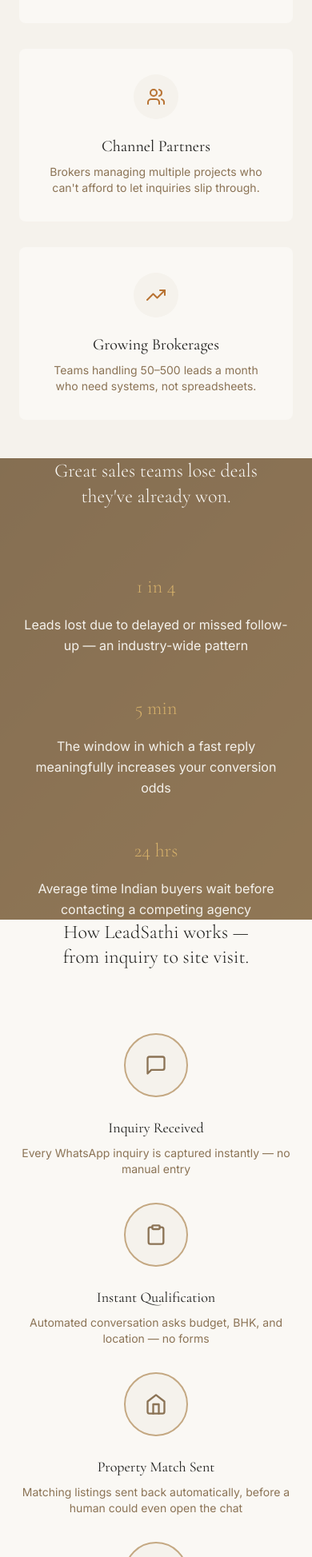
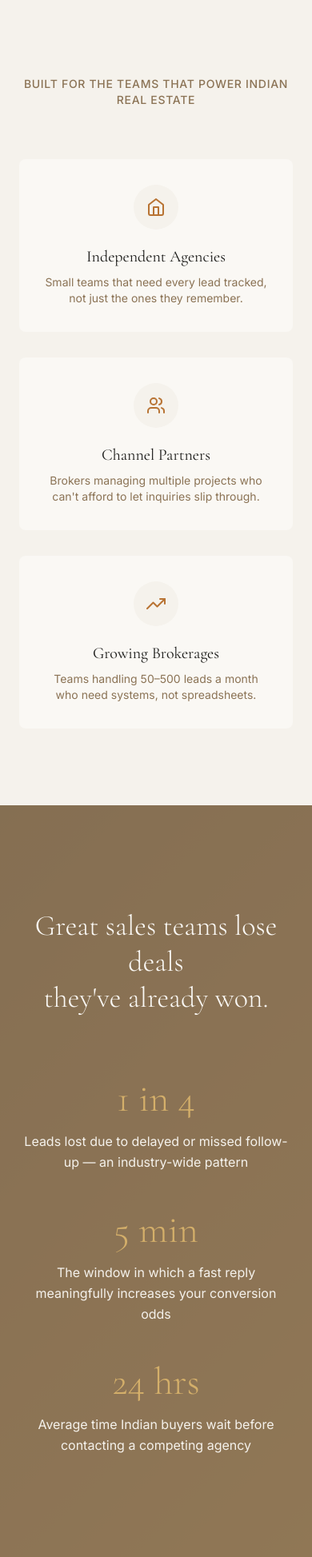
Before and after one commit to Harsh20071111/Lead_rescue, a Django app: page / in a window 390 px wide. Shown: the part 845-2792 px from the top of the page at 80% size. Run offline with Django 5.2, Linux system fonts and the light colour scheme; parts of the project's set-up code (start-up, migrations or seed data) failed here and were passed over; some libraries are stand-ins or nearby versions.

Commit message:
revert: restore original landing page design
Revert all mobile responsiveness changes on home.html — restore full-size video, heading, and section padding to original design.

Ultraworked with [Sisyphus](https://github.com/code-yeongyu/oh-my-openagent)

Co-authored-by: Sisyphus <clio-agent@sisyphuslabs.ai>

```diff
--- a/leadrescue/templates/pages/home.html
+++ b/leadrescue/templates/pages/home.html
@@ -8,48 +8,6 @@
 <style>
     html {
         scroll-behavior: smooth;
-    }
-
-    /* Mobile overrides for inline-styled elements */
-    @media (max-width: 767px) {
-        /* Hero: darker gradient overlay for better text readability on small screens */
-        .hero-overlay {
-            background: linear-gradient(to bottom, rgba(28,28,26,0.9) 0%, rgba(28,28,26,0) 40%, rgba(28,28,26,0) 100%) !important;
-        }
-        /* Pricing "Most Popular" badge - smaller on mobile */
-        .pricing-badge {
-            padding: 2px 10px;
-            font-size: 0.625rem;
-        }
-        /* Section headings - scale down on mobile */
-        section h2 {
-            font-size: 1.5rem !important;
-            line-height: 1.3 !important;
-        }
-        /* Problem section stats */
-        section .text-3xl {
-            font-size: 1.5rem !important;
-        }
-        /* FAQ toggle buttons - reduce padding on mobile */
-        .faq-toggle {
-            padding: 1rem 1.25rem !important;
-        }
-        .faq-toggle span {
-            font-size: 1rem !important;
-        }
-        /* WhatsApp phone mockup - prevent overflow */
-        #whatsapp-automation .max-w-sm {
-            max-width: 100% !important;
-            padding: 0 0.5rem;
-        }
-        /* Dashboard showcase - reduce inner padding */
-        .rounded-2xl.shadow-2xl {
-            padding: 1.5rem !important;
-        }
-        /* Final CTA section */
-        section:last-of-type h2 {
-            font-size: 1.75rem !important;
-        }
     }
 </style>
 {% endblock %}
@@ -77,20 +35,37 @@
     </div>
 </nav>
 
-<!-- ===== HERO VIDEO ===== -->
-<section class="relative flex items-center justify-center overflow-hidden" style="height: 60vh; min-height: 400px; max-height: 800px;">
+<!-- ===== HERO ===== -->
+<section class="relative min-h-screen flex items-center justify-center overflow-hidden">
     <!-- Hero background with video and gradient overlay -->
     <div class="absolute inset-0 z-0 bg-charcoal overflow-hidden pointer-events-none">
-        <video class="w-full h-full object-cover opacity-90" autoplay loop muted playsinline>
+        <video class="w-full h-full object-cover opacity-80" autoplay loop muted playsinline>
             <source src="{% static 'videos/final-clip.mp4' %}" type="video/mp4">
         </video>
-        <!-- Top gradient just for the navbar readability -->
-        <div class="absolute inset-0 hero-overlay" style="background: linear-gradient(to bottom, rgba(28,28,26,0.8) 0%, rgba(28,28,26,0) 30%, rgba(28,28,26,0) 100%);"></div>
+        <div class="absolute inset-0" style="background: linear-gradient(to top, rgba(28,28,26,0.88) 0%, rgba(28,28,26,0.55) 55%, rgba(28,28,26,0.25) 100%);"></div>
+    </div>
+    <div class="relative z-10 max-w-6xl mx-auto px-6 lg:px-8 text-center">
+        <h1 class="text-5xl md:text-6xl lg:text-7xl font-light leading-[1.1] mb-8" style="font-family: 'Cormorant Garamond', serif; color: #FAF8F4;">
+            Every missed follow-up is<br>a lost commission.
+        </h1>
+        <p class="text-lg md:text-xl font-normal max-w-3xl mx-auto mb-12 leading-relaxed" style="font-family: 'Inter', sans-serif; color: rgba(245,242,236,0.92);">
+            LeadSathi captures every inquiry on WhatsApp, asks the right questions automatically, and makes sure no lead goes cold — without your team changing how they already work.
+        </p>
+        <div class="flex flex-col sm:flex-row items-center justify-center gap-4">
+            <a href="{% url 'accounts:signup' %}" class="px-8 py-4 text-base font-medium rounded-md transition-all duration-200 hover:-translate-y-1 shadow-lg inline-block" style="background-color: #1C1C1A; color: #FAF8F4; font-family: 'Inter', sans-serif; text-decoration: none;">
+                Start Free Trial
+            </a>
+            <a href="#whatsapp-automation" class="px-8 py-4 text-base font-medium rounded-md transition-all duration-200 hover:-translate-y-1 flex items-center gap-2 border-2" style="border-color: #FAF8F4; color: #FAF8F4; background-color: rgba(250,248,244,0.08); font-family: 'Inter', sans-serif; text-decoration: none;">
+                <!-- Eye icon -->
+                <svg xmlns="http://www.w3.org/2000/svg" width="18" height="18" viewBox="0 0 24 24" fill="none" stroke="currentColor" stroke-width="2" stroke-linecap="round" stroke-linejoin="round"><path d="M1 12s4-8 11-8 11 8 11 8-4 8-11 8-11-8-11-8z"></path><circle cx="12" cy="12" r="3"></circle></svg>
+                See How It Works
+            </a>
+        </div>
     </div>
 </section>
 
 <!-- ===== BUILT FOR ===== -->
-<section class="py-12 md:py-24 fade-in" style="background-color: #F5F2EC;">
+<section class="py-24 fade-in" style="background-color: #F5F2EC;">
     <div class="max-w-7xl mx-auto px-6 lg:px-8">
         <p class="text-center text-sm font-medium tracking-wider uppercase mb-16" style="color: #8B7355; font-family: 'Inter', sans-serif;">
             Built for the teams that power Indian real estate
@@ -122,30 +97,30 @@
 </section>
 
 <!-- ===== PROBLEM STORY ===== -->
-<section class="relative py-16 md:py-32 overflow-hidden fade-in">
+<section class="relative py-32 overflow-hidden fade-in">
     <div class="absolute inset-0 z-0">
         <div class="w-full h-full" style="background: linear-gradient(135deg, #6B5D4A 0%, #8B7355 50%, #A68B5B 100%);"></div>
         <div class="absolute inset-0" style="background-color: rgba(139,115,85,0.82);"></div>
     </div>
     <div class="relative z-10 max-w-6xl mx-auto px-6 lg:px-8">
-        <h2 class="text-2xl md:text-5xl lg:text-6xl font-light leading-tight mb-20 text-center" style="font-family: 'Cormorant Garamond', serif; color: #FAF8F4;">
+        <h2 class="text-4xl md:text-5xl lg:text-6xl font-light leading-tight mb-20 text-center" style="font-family: 'Cormorant Garamond', serif; color: #FAF8F4;">
             Great sales teams lose deals<br>they've already won.
         </h2>
         <div class="grid md:grid-cols-3 gap-12 lg:gap-16">
             <div class="text-center">
-                <div class="text-3xl md:text-6xl font-light mb-4" style="font-family: 'Cormorant Garamond', serif; color: #D4AF6A;">
+                <div class="text-5xl md:text-6xl font-light mb-4" style="font-family: 'Cormorant Garamond', serif; color: #D4AF6A;">
                     1 in <span class="countup" data-target="4" data-decimals="0">0</span>
                 </div>
                 <p class="text-base leading-relaxed" style="color: #F5F2EC; font-family: 'Inter', sans-serif;">Leads lost due to delayed or missed follow-up — an industry-wide pattern</p>
             </div>
             <div class="text-center">
-                <div class="text-3xl md:text-6xl font-light mb-4" style="font-family: 'Cormorant Garamond', serif; color: #D4AF6A;">
+                <div class="text-5xl md:text-6xl font-light mb-4" style="font-family: 'Cormorant Garamond', serif; color: #D4AF6A;">
                     <span class="countup" data-target="5" data-decimals="0">0</span> min
                 </div>
                 <p class="text-base leading-relaxed" style="color: #F5F2EC; font-family: 'Inter', sans-serif;">The window in which a fast reply meaningfully increases your conversion odds</p>
             </div>
             <div class="text-center">
-                <div class="text-3xl md:text-6xl font-light mb-4" style="font-family: 'Cormorant Garamond', serif; color: #D4AF6A;">
+                <div class="text-5xl md:text-6xl font-light mb-4" style="font-family: 'Cormorant Garamond', serif; color: #D4AF6A;">
                     <span class="countup" data-target="24" data-decimals="0">0</span> hrs
                 </div>
                 <p class="text-base leading-relaxed" style="color: #F5F2EC; font-family: 'Inter', sans-serif;">Average time Indian buyers wait before contacting a competing agency</p>
@@ -155,9 +130,9 @@
 </section>
 
 <!-- ===== SOLUTION TIMELINE ===== -->
-<section class="py-16 md:py-32 fade-in" style="background-color: #FAF8F4;">
+<section class="py-32 fade-in" style="background-color: #FAF8F4;">
     <div class="max-w-6xl mx-auto px-6 lg:px-8">
-        <h2 class="text-2xl md:text-5xl font-light leading-tight mb-20 text-center" style="font-family: 'Cormorant Garamond', serif; color: #1C1C1A;">
+        <h2 class="text-4xl md:text-5xl font-light leading-tight mb-20 text-center" style="font-family: 'Cormorant Garamond', serif; color: #1C1C1A;">
             How LeadSathi works —<br>from inquiry to site visit.
         </h2>
         <div class="relative">
@@ -214,9 +189,9 @@
 </section>
 
 <!-- ===== FEATURES ===== -->
-<section id="product" class="py-16 md:py-32 fade-in" style="background-color: #F5F2EC;">
+<section id="product" class="py-32 fade-in" style="background-color: #F5F2EC;">
     <div class="max-w-7xl mx-auto px-6 lg:px-8">
-        <h2 class="text-2xl md:text-5xl font-light leading-tight mb-20 text-center" style="font-family: 'Cormorant Garamond', serif; color: #1C1C1A;">
+        <h2 class="text-4xl md:text-5xl font-light leading-tight mb-20 text-center" style="font-family: 'Cormorant Garamond', serif; color: #1C1C1A;">
             Built for the rhythm of<br>real estate sales.
         </h2>
         <div class="grid md:grid-cols-2 gap-12">
@@ -257,9 +232,9 @@
 </section>
 
 <!-- ===== DASHBOARD SHOWCASE ===== -->
-<section class="py-16 md:py-32 fade-in" style="background-color: #FAF8F4;">
+<section class="py-32 fade-in" style="background-color: #FAF8F4;">
     <div class="max-w-6xl mx-auto px-6 lg:px-8">
-        <h2 class="text-2xl md:text-5xl font-light leading-tight mb-20 text-center" style="font-family: 'Cormorant Garamond', serif; color: #1C1C1A;">
+        <h2 class="text-4xl md:text-5xl font-light leading-tight mb-20 text-center" style="font-family: 'Cormorant Garamond', serif; color: #1C1C1A;">
             Your entire pipeline.<br>At a glance.
         </h2>
         <div class="p-10 lg:p-16 rounded-2xl shadow-2xl" style="background-color: #F5F2EC;">
@@ -356,9 +331,9 @@
 </section>
 
 <!-- ===== WHATSAPP AUTOMATION ===== -->
-<section id="whatsapp-automation" class="py-16 md:py-32 fade-in" style="background-color: #EEF0EC;">
+<section id="whatsapp-automation" class="py-32 fade-in" style="background-color: #EEF0EC;">
     <div class="max-w-6xl mx-auto px-6 lg:px-8">
-        <h2 class="text-2xl md:text-5xl font-light leading-tight mb-8 text-center" style="font-family: 'Cormorant Garamond', serif; color: #1C1C1A;">
+        <h2 class="text-4xl md:text-5xl font-light leading-tight mb-8 text-center" style="font-family: 'Cormorant Garamond', serif; color: #1C1C1A;">
             Meet your leads where<br>they already are.
         </h2>
         <p class="text-center text-lg mb-16 max-w-2xl mx-auto" style="color: #8B7355; font-family: 'Inter', sans-serif;">
@@ -412,9 +387,9 @@
 </section>
 
 <!-- ===== ROADMAP TEASER ===== -->
-<section class="py-16 md:py-32 fade-in" style="background-color: #1C1C1A;">
+<section class="py-32 fade-in" style="background-color: #1C1C1A;">
     <div class="max-w-6xl mx-auto px-6 lg:px-8">
-        <h2 class="text-2xl md:text-5xl font-light leading-tight mb-8 text-center" style="font-family: 'Cormorant Garamond', serif; color: #FAF8F4;">
+        <h2 class="text-4xl md:text-5xl font-light leading-tight mb-8 text-center" style="font-family: 'Cormorant Garamond', serif; color: #FAF8F4;">
             What's coming next.
         </h2>
         <p class="text-center text-lg mb-16 max-w-2xl mx-auto" style="color: #C4A882; font-family: 'Inter', sans-serif;">
@@ -441,9 +416,9 @@
 </section>
 
 <!-- ===== PRICING ===== -->
-<section id="pricing" class="py-16 md:py-32 fade-in" style="background-color: #F5F2EC;">
+<section id="pricing" class="py-32 fade-in" style="background-color: #F5F2EC;">
     <div class="max-w-7xl mx-auto px-6 lg:px-8">
-        <h2 class="text-2xl md:text-5xl font-light leading-tight mb-8 text-center" style="font-family: 'Cormorant Garamond', serif; color: #1C1C1A;">
+        <h2 class="text-4xl md:text-5xl font-light leading-tight mb-8 text-center" style="font-family: 'Cormorant Garamond', serif; color: #1C1C1A;">
             Simple pricing that<br>grows with you.
         </h2>
         <p class="text-center text-lg mb-16 max-w-2xl mx-auto" style="color: #8B7355; font-family: 'Inter', sans-serif;">
@@ -454,7 +429,7 @@
             <div class="relative p-10 rounded-lg transition-all duration-300 hover:-translate-y-1 hover:shadow-xl" style="background-color: #FAF8F4;">
                 <h3 class="text-2xl font-normal mb-2" style="font-family: 'Cormorant Garamond', serif; color: #1C1C1A;">Starter</h3>
                 <div class="mb-8">
-                    <span class="text-4xl md:text-5xl font-light" style="font-family: 'Cormorant Garamond', serif; color: #1C1C1A;">₹2,499</span>
+                    <span class="text-5xl font-light" style="font-family: 'Cormorant Garamond', serif; color: #1C1C1A;">₹2,499</span>
                     <span class="text-sm ml-1" style="color: #8B7355; font-family: 'Inter', sans-serif;">/month</span>
                 </div>
                 <ul class="space-y-4 mb-10">
@@ -490,7 +465,7 @@
                 </div>
                 <h3 class="text-2xl font-normal mb-2" style="font-family: 'Cormorant Garamond', serif; color: #1C1C1A;">Growth</h3>
                 <div class="mb-8">
-                    <span class="text-4xl md:text-5xl font-light" style="font-family: 'Cormorant Garamond', serif; color: #1C1C1A;">₹6,499</span>
+                    <span class="text-5xl font-light" style="font-family: 'Cormorant Garamond', serif; color: #1C1C1A;">₹6,499</span>
                     <span class="text-sm ml-1" style="color: #8B7355; font-family: 'Inter', sans-serif;">/month</span>
                 </div>
                 <ul class="space-y-4 mb-10">
@@ -523,7 +498,7 @@
             <div class="relative p-10 rounded-lg transition-all duration-300 hover:-translate-y-1 hover:shadow-xl" style="background-color: #FAF8F4;">
                 <h3 class="text-2xl font-normal mb-2" style="font-family: 'Cormorant Garamond', serif; color: #1C1C1A;">Enterprise</h3>
                 <div class="mb-8">
-                    <span class="text-4xl md:text-5xl font-light" style="font-family: 'Cormorant Garamond', serif; color: #1C1C1A;">Custom</span>
+                    <span class="text-5xl font-light" style="font-family: 'Cormorant Garamond', serif; color: #1C1C1A;">Custom</span>
                     <span class="text-sm ml-1" style="color: #8B7355; font-family: 'Inter', sans-serif;">pricing</span>
                 </div>
                 <ul class="space-y-4 mb-10">
@@ -557,9 +532,9 @@
 </section>
 
 <!-- ===== FAQ ===== -->
-<section class="py-16 md:py-32 fade-in" style="background-color: #FAF8F4;">
+<section class="py-32 fade-in" style="background-color: #FAF8F4;">
     <div class="max-w-4xl mx-auto px-6 lg:px-8">
-        <h2 class="text-2xl md:text-5xl font-light leading-tight mb-20 text-center" style="font-family: 'Cormorant Garamond', serif; color: #1C1C1A;">
+        <h2 class="text-4xl md:text-5xl font-light leading-tight mb-20 text-center" style="font-family: 'Cormorant Garamond', serif; color: #1C1C1A;">
             Answers for the questions<br>your team will ask.
         </h2>
         <div class="space-y-3" id="faq-container">
@@ -628,9 +603,9 @@
 </section>
 
 <!-- ===== FINAL CTA ===== -->
-<section class="py-16 md:py-32 fade-in" style="background-color: #1C1C1A;">
+<section class="py-32 fade-in" style="background-color: #1C1C1A;">
     <div class="max-w-4xl mx-auto px-6 lg:px-8 text-center">
-        <h2 class="text-2xl md:text-5xl lg:text-6xl font-light leading-tight mb-8" style="font-family: 'Cormorant Garamond', serif; color: #FAF8F4;">
+        <h2 class="text-4xl md:text-5xl lg:text-6xl font-light leading-tight mb-8" style="font-family: 'Cormorant Garamond', serif; color: #FAF8F4;">
             Stop losing leads to<br>slow follow-up.
         </h2>
         <p class="text-lg mb-12 max-w-2xl mx-auto" style="color: #C4A882; font-family: 'Inter', sans-serif;">
@@ -644,7 +619,7 @@
 </section>
 
 <!-- ===== FOOTER ===== -->
-<footer id="contact" class="py-12 md:py-20" style="background-color: #161614;">
+<footer id="contact" class="py-20" style="background-color: #161614;">
     <div class="max-w-7xl mx-auto px-6 lg:px-8">
         <div class="grid md:grid-cols-4 gap-12 mb-16">
             <div>
```
